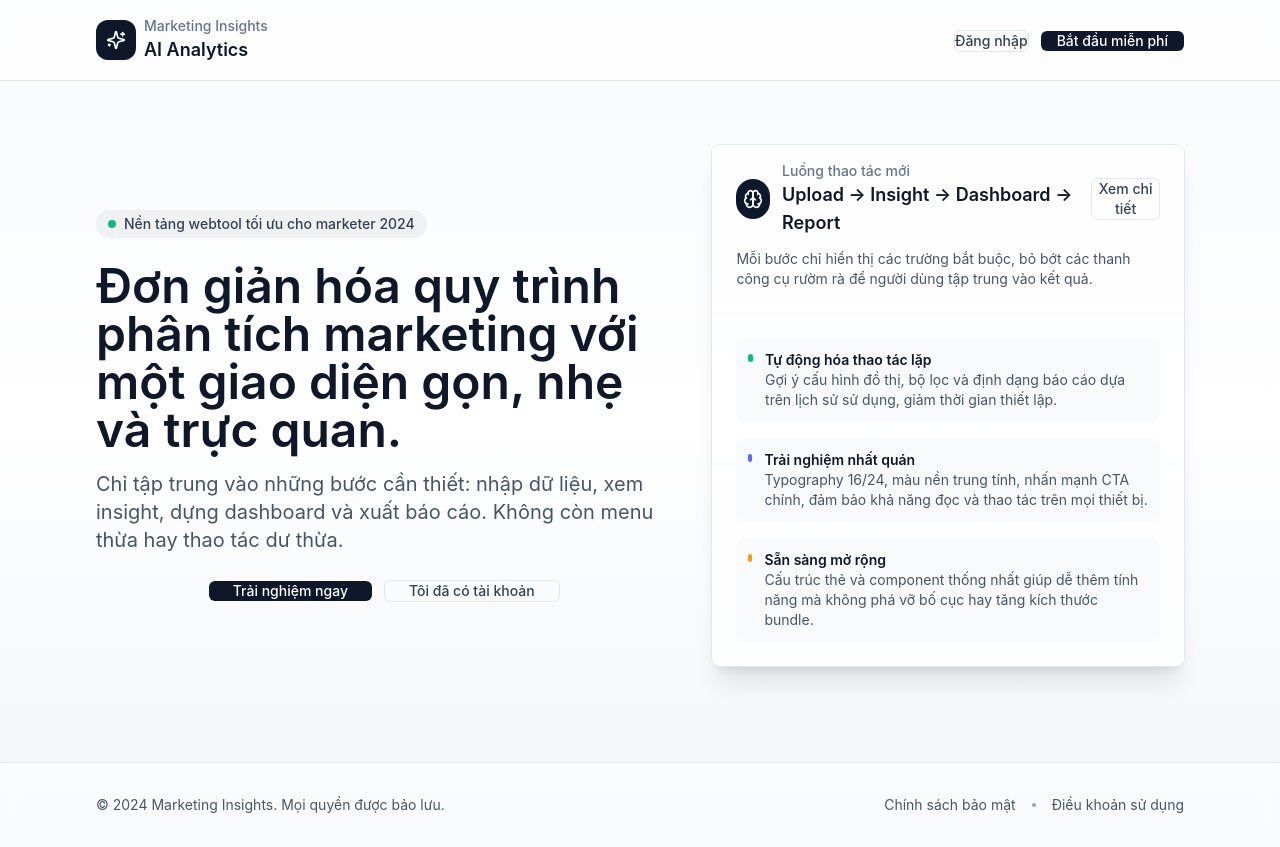
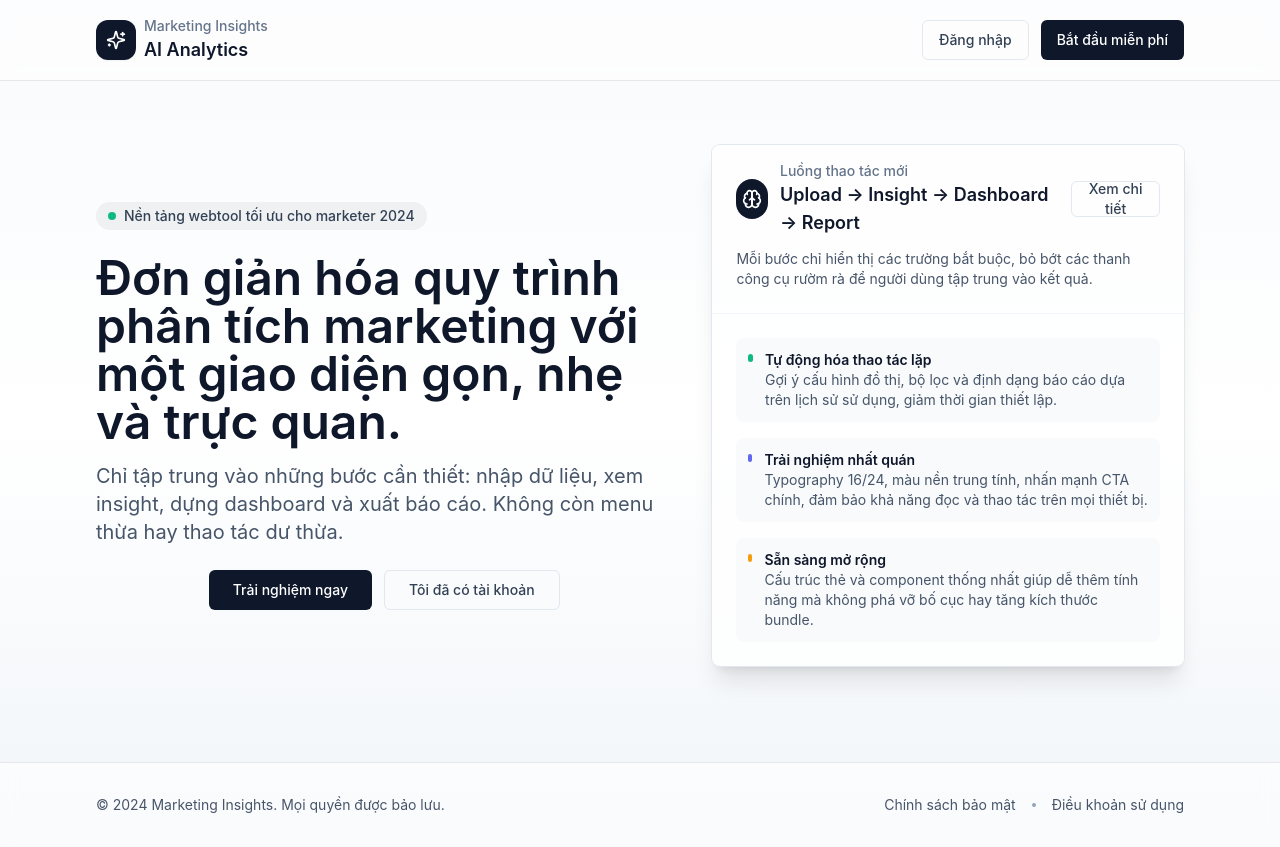
Before and after one commit to hana89088/double-T, a React (Vite) app: page / in a window 1280 px wide. Built offline with nearby package versions, Linux system fonts and the light colour scheme; no server answers.

Commit message:
Add size support to button component

```diff
--- a/src/components/ui/button.tsx
+++ b/src/components/ui/button.tsx
@@ -4,12 +4,14 @@ interface ButtonProps extends React.ButtonHTMLAttributes<HTMLButtonElement> {
   children: React.ReactNode;
   className?: string;
   variant?: 'default' | 'destructive' | 'outline' | 'secondary' | 'ghost' | 'link';
+  size?: 'default' | 'sm';
 }
 
 export const Button: React.FC<ButtonProps> = ({
   children,
   className = '',
   variant = 'default',
+  size = 'default',
   ...props
 }) => {
   const baseClasses = 'inline-flex items-center justify-center rounded-md text-sm font-medium transition-colors focus-visible:outline-none focus-visible:ring-2 focus-visible:ring-ring focus-visible:ring-offset-2 disabled:opacity-50 disabled:pointer-events-none ring-offset-background';
@@ -23,9 +25,14 @@ export const Button: React.FC<ButtonProps> = ({
     link: 'text-blue-600 underline-offset-4 hover:underline'
   }[variant];
 
+  const sizeClasses = {
+    default: 'h-10 px-4 py-2',
+    sm: 'h-9 px-3'
+  }[size];
+
   return (
     <button
-      className={`${baseClasses} ${variantClasses} ${className}`}
+      className={`${baseClasses} ${variantClasses} ${sizeClasses} ${className}`}
       {...props}
     >
       {children}
```
